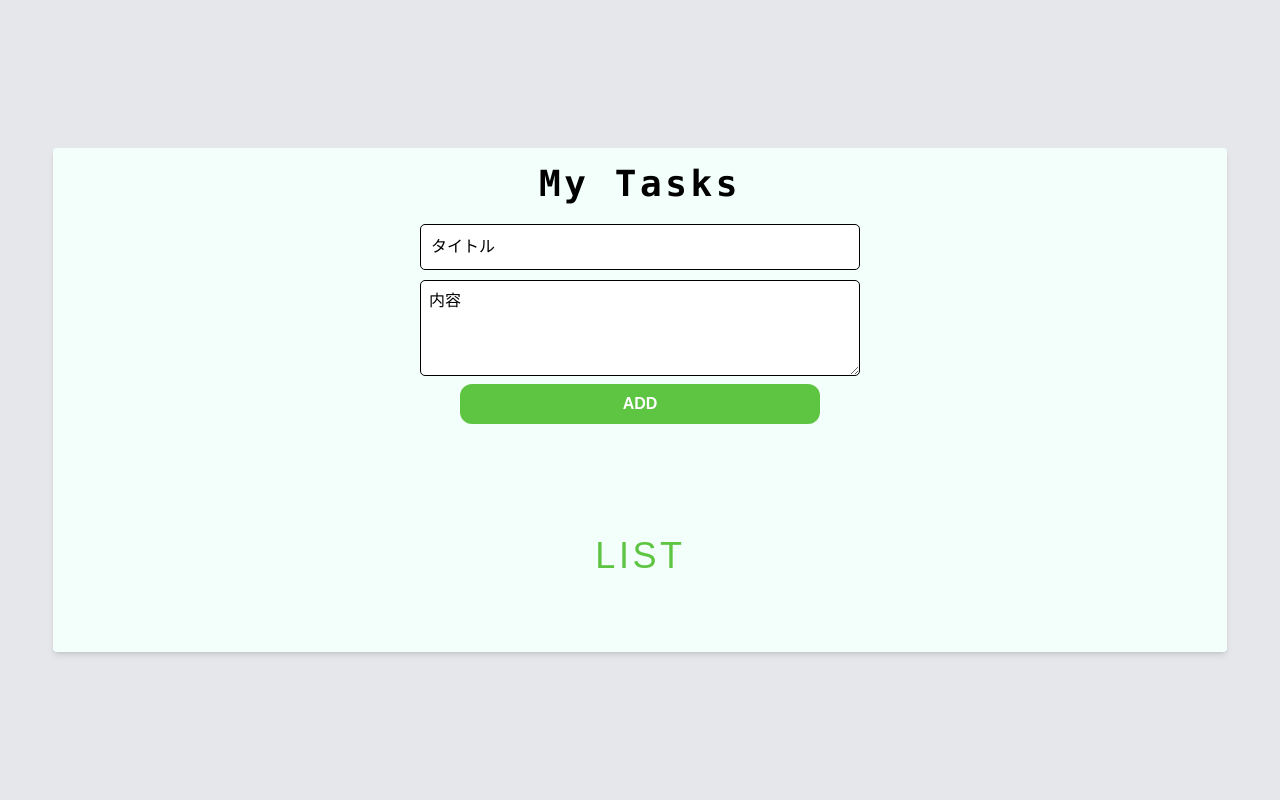
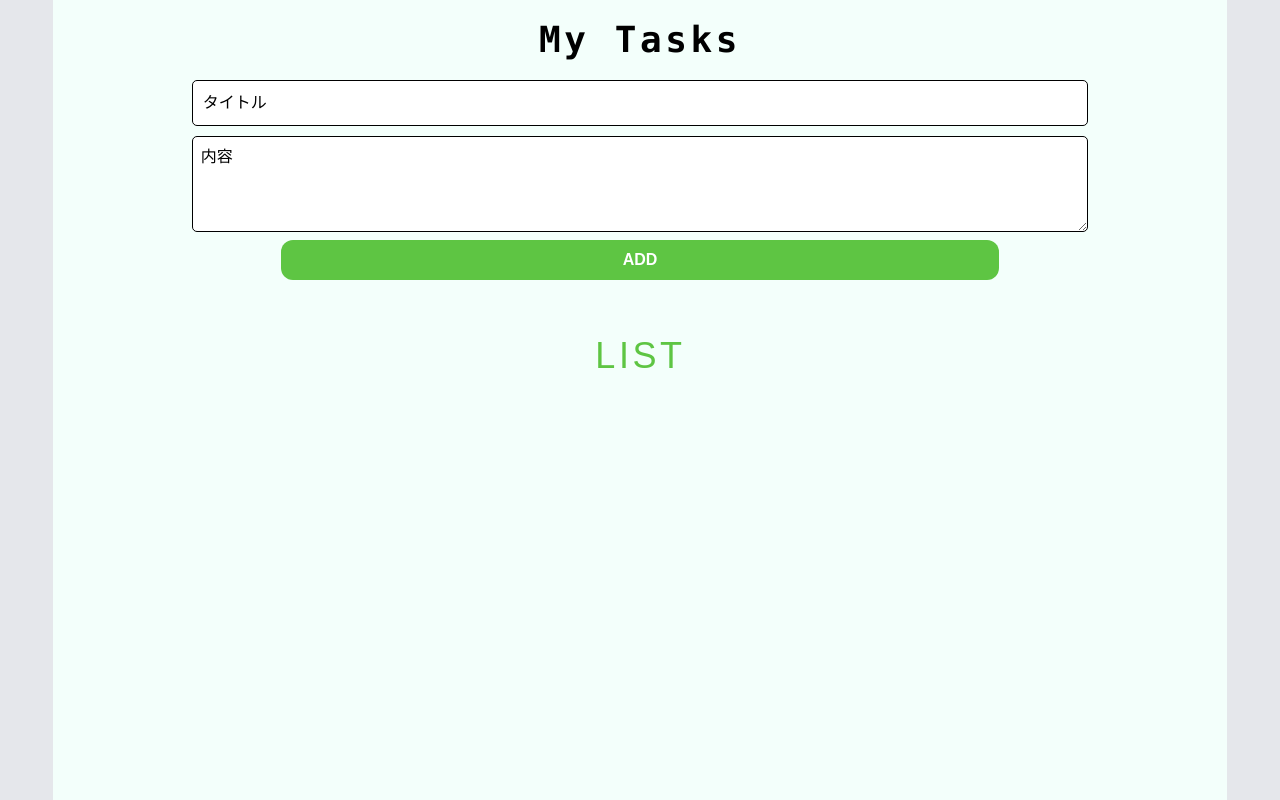
Before and after one commit to ito0627/todo-app, a Next.js app: page / in a window 1280 px wide. Built offline with nearby package versions, Linux system fonts and the light colour scheme.

Commit message:
実機確認用コミット

```diff
--- a/pages/index.tsx
+++ b/pages/index.tsx
@@ -4,16 +4,10 @@ import TaskList from "../src/recoil/components/TaskList";
 
 const Home: React.FC = () => {
   return (
-    <div className="bg-gray-200 min-h-screen flex items-center justify-center">
-      <div className="flex flex-col items-center p-4 w-11/12 h-5/6 mx-auto content-color rounded shadow-md">
-        <h1 className="text-4xl mb-1 tracking-widest font-mono">My Tasks</h1>
+    <div className="bg-gray-200 h-screen">
+      <div className="flex flex-col items-center w-11/12 h-full mx-auto content-color">
         <TaskForm />
-        <div className="task-list-container w-full max-w-lg mx-auto p-4">
-          <h2 className="text-4xl text-green-custom mt-20 mb-3 tracking-widest">
-            LIST
-          </h2>
-          <TaskList />
-        </div>
+        <TaskList />
       </div>
     </div>
   );
--- a/src/recoil/components/TaskForm.tsx
+++ b/src/recoil/components/TaskForm.tsx
@@ -21,23 +21,24 @@ const TaskForm: React.FC = () => {
   }, [title, description, setTasks]);
 
   return (
-    <div className="flex flex-col items-center p-4 w-full max-w-lg mx-auto">
+    <div className="flex flex-col items-center w-11/12 mx-auto">
+      <h1 className="text-4xl mt-5 mb-5 tracking-widest font-mono">My Tasks</h1>
       <input
         type="text"
         value={title}
         onChange={(e) => setTitle(e.target.value)}
         placeholder="タイトル"
-        className="p-2 mb-2 w-11/12"
+        className="w-10/12 p-2 mb-2 "
       />
       <textarea
         value={description}
         onChange={(e) => setDescription(e.target.value)}
         placeholder="内容"
-        className="w-11/12 p-2 mb-2 h-24"
+        className="w-10/12 p-2 mb-2 h-24"
       />
       <button
         onClick={addTask}
-        className="w-9/12 p-2 bg-green-custom text-white rounded-xl"
+        className="w-8/12 p-2 bg-green-custom text-white rounded-xl"
       >
         <p className="font-bod">ADD</p>
       </button>
--- a/src/recoil/components/TaskList.tsx
+++ b/src/recoil/components/TaskList.tsx
@@ -38,10 +38,12 @@ const TaskList: React.FC = () => {
   );
 
   return (
-    <div
-      className="task-list-container w-full max-w-lg mx-auto p-4"
-      style={{ maxHeight: "", overflowY: "auto" }}
-    >
+    <div className="task-list-container w-full h-full mx-auto p-4 mt-10">
+      <div>
+        <h2 className="text-4xl text-green-custom mb-3 tracking-widest">
+          LIST
+        </h2>
+        <div className="w-full max-w-lg p-4">
           <ul className="bg-white">
             {tasks.map((task) => (
               <TaskItem
@@ -53,6 +55,8 @@ const TaskList: React.FC = () => {
             ))}
           </ul>
         </div>
+      </div>
+    </div>
   );
 };
 
--- a/styles/globals.css
+++ b/styles/globals.css
@@ -112,9 +112,16 @@ h2 {
 }
 
 .task-list-container {
-  max-height: 400px;
+  max-height: auto;
   overflow-y: auto;
   padding-right: 15px;
+}
+
+@media (max-width: 768px) {
+  .task-list-container {
+    max-height: auto;
+    padding-right: 10px;
+  }
 }
 
 .update-button {
@@ -163,9 +170,6 @@ h2 {
     font-size: 1.25rem;
   }
 
-  .task-list-container {
-    max-height: 300px;
-  }
 
   .task-item {
     padding: 10px;
```
Lines whose indentation alone changed are shown as unchanged.
